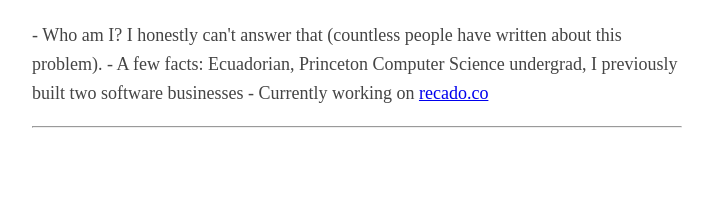
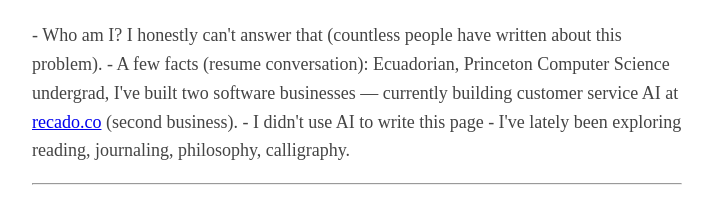
Before and after one commit to albertojrigail/me, a plain HTML site: page index.html in a window 1280 px wide. Shown: the part 86-310 px from the top of the page, without its empty margins (283-996 px from the left). Drawn offline with Linux system fonts and the light colour scheme.

Commit message:
Update index.html

```diff
--- a/index.html
+++ b/index.html
@@ -29,8 +29,9 @@
     </header>
     <p>
         - Who am I? I honestly can't answer that (countless people have written about this problem).
-        - A few facts: Ecuadorian, Princeton Computer Science undergrad, I previously built two software businesses
-        - Currently working on <a href="https://recado.co">recado.co</a>
+        - A few facts (resume conversation): Ecuadorian, Princeton Computer Science undergrad, I've built two software businesses — currently building customer service AI at <a href="https://recado.co">recado.co</a> (second business).
+        - I didn't use AI to write this page
+        - I've lately been exploring reading, journaling, philosophy, calligraphy.
     </p>
     <hr>
 </body>
```
